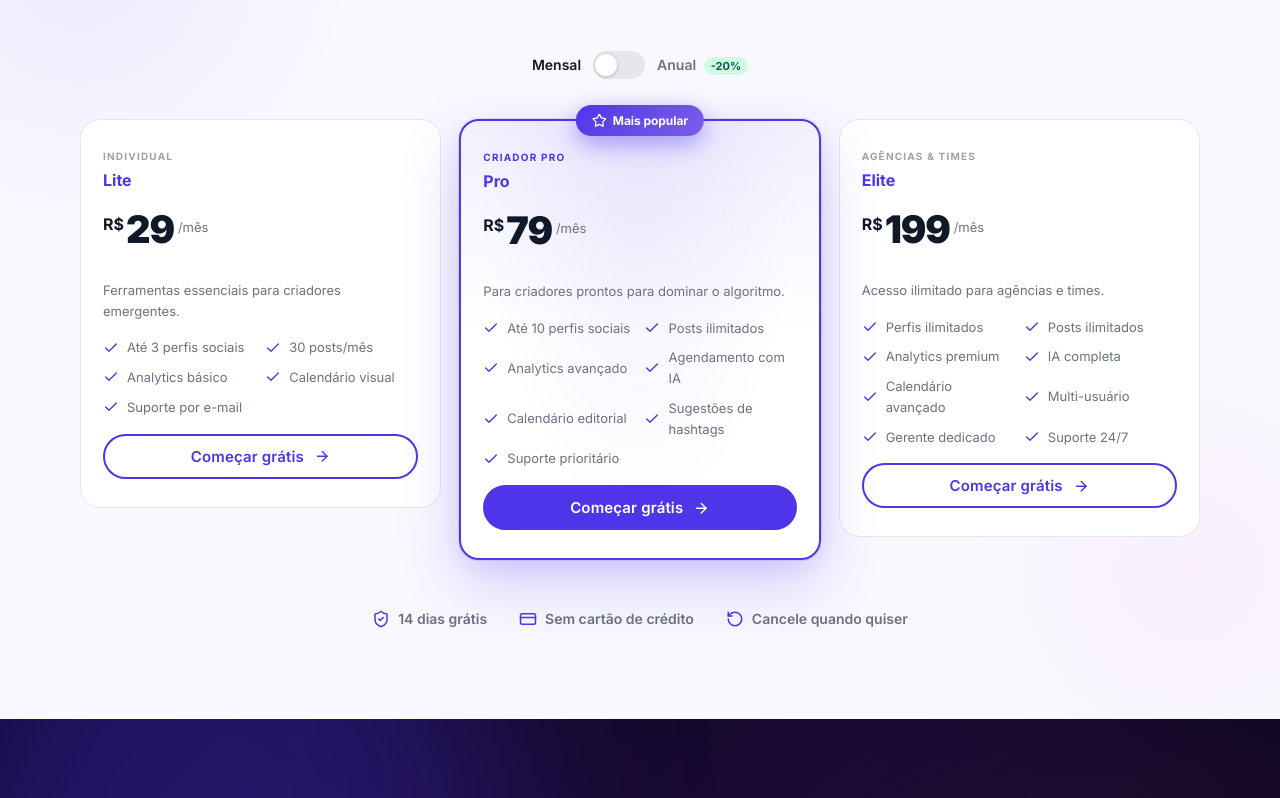
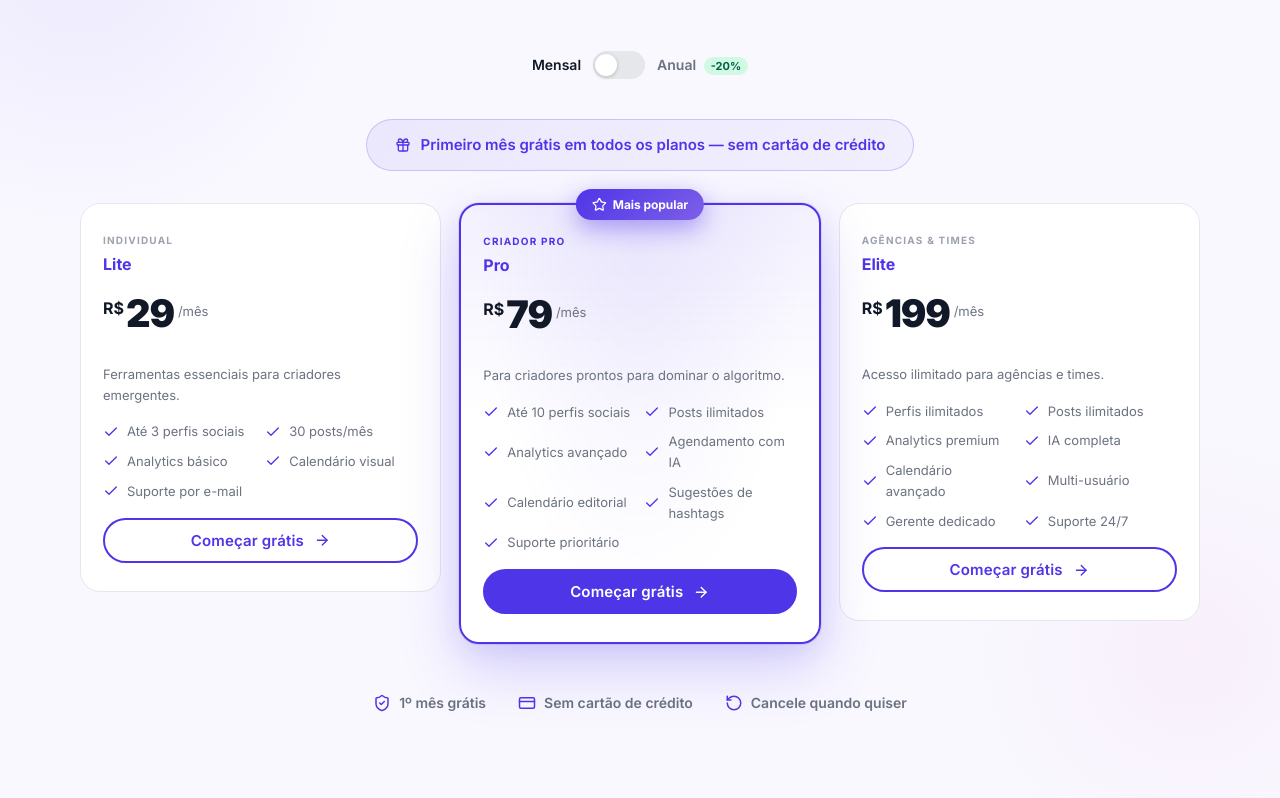
Before and after one commit to brenosemfreio/tcc, a React (Vite) app: page / in a window 1280 px wide. Shown: the part 3802-4600 px from the top of the page. Built offline with nearby package versions, Linux system fonts and the light colour scheme.

Commit message:
chore: auto sync [Claude]

```diff
--- a/src/pages/Landing/Landing.css
+++ b/src/pages/Landing/Landing.css
@@ -1449,6 +1449,23 @@
   flex-shrink: 0;
 }
 
+.l-pricing__free-banner {
+  display: flex;
+  align-items: center;
+  justify-content: center;
+  gap: 10px;
+  margin-bottom: 32px;
+  padding: 13px 28px;
+  background: linear-gradient(135deg, rgba(79, 53, 232, 0.08), rgba(124, 95, 232, 0.06));
+  border: 1px solid rgba(79, 53, 232, 0.22);
+  border-radius: 99px;
+  width: fit-content;
+  margin-inline: auto;
+  font-size: 0.9375rem;
+  font-weight: 600;
+  color: #4F35E8;
+}
+
 /* Trust badges abaixo dos cards */
 .l-pricing__trust {
   display: flex;
--- a/src/pages/Landing/Landing.jsx
+++ b/src/pages/Landing/Landing.jsx
@@ -689,6 +689,17 @@ export default function Landing() {
             </span>
           </motion.div>
 
+          <motion.div
+            className="l-pricing__free-banner"
+            initial={{ opacity: 0, y: 12 }}
+            whileInView={{ opacity: 1, y: 0 }}
+            viewport={{ once: true }}
+            transition={{ duration: 0.45 }}
+          >
+            <LuGift size={16} />
+            <span>Primeiro mês grátis em todos os planos — sem cartão de crédito</span>
+          </motion.div>
+
           <div className="l-plans">
             {PLANS.map((plan, i) => (
               <motion.div
@@ -757,7 +768,7 @@ export default function Landing() {
             viewport={{ once: true }}
             transition={{ duration: 0.5, delay: 0.2 }}
           >
-            <span><LuShieldCheck /> 14 dias grátis</span>
+            <span><LuShieldCheck /> 1º mês grátis</span>
             <span><LuCreditCard /> Sem cartão de crédito</span>
             <span><LuRotateCcw /> Cancele quando quiser</span>
           </motion.div>
```
